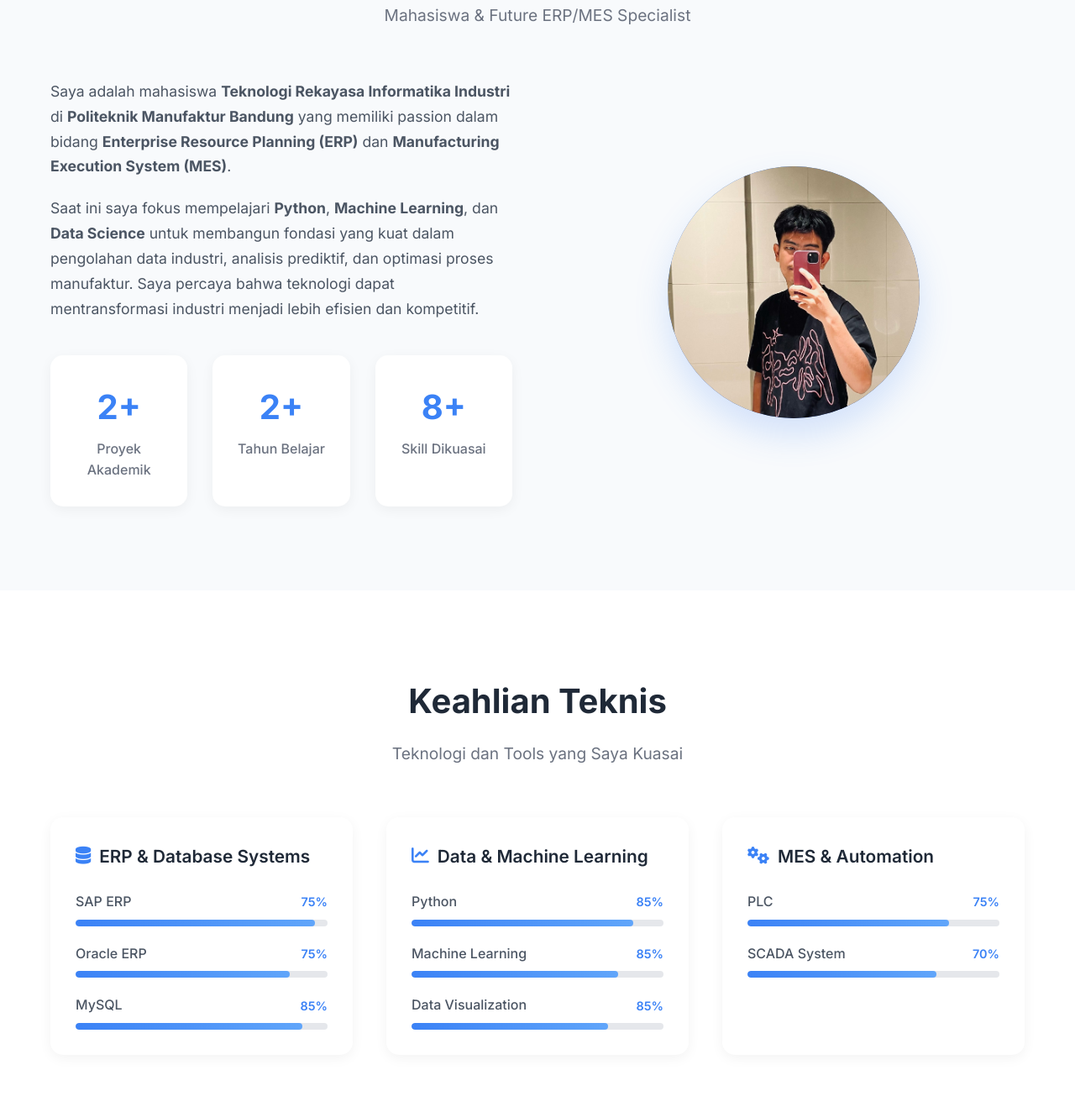
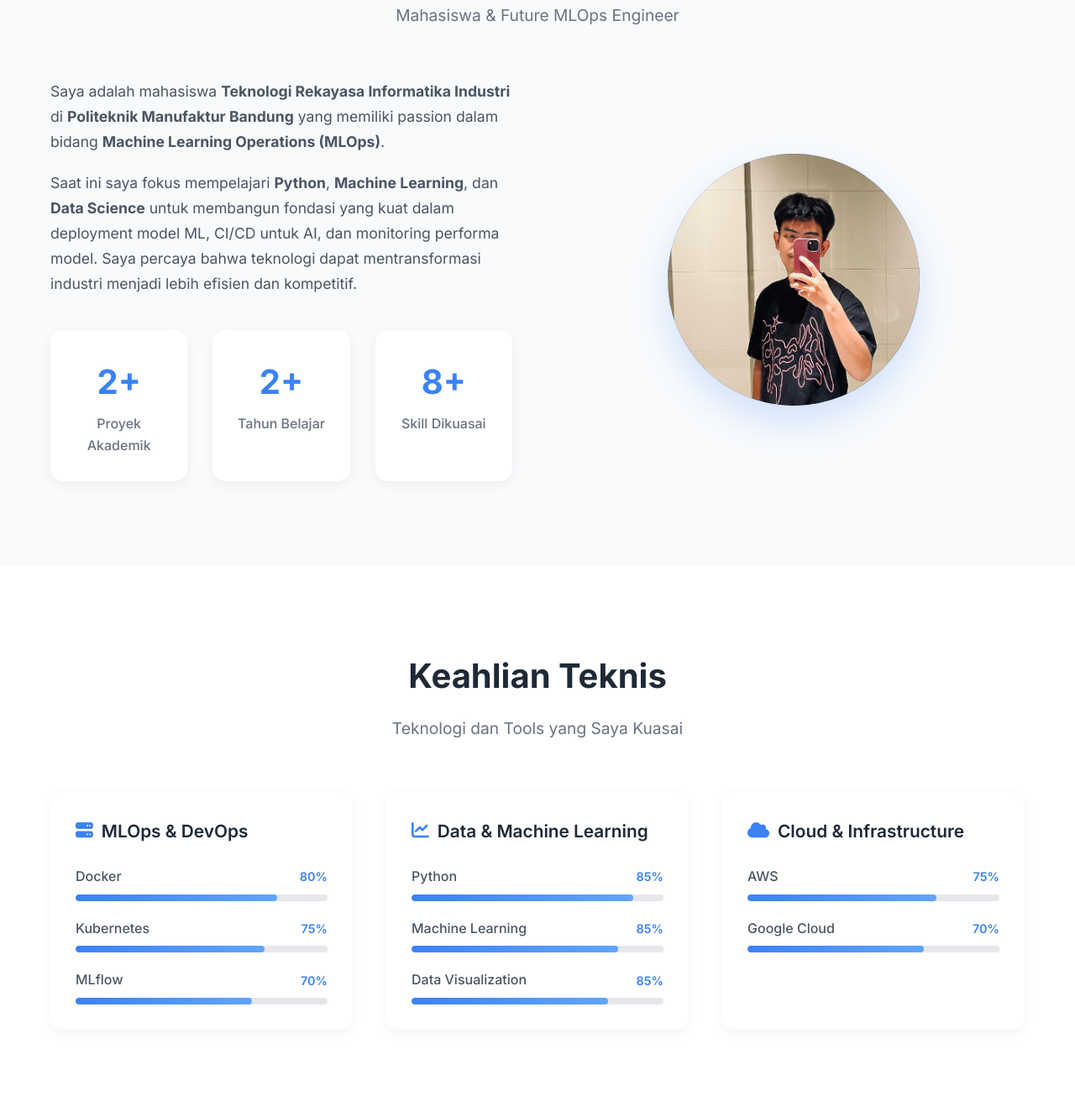
Before and after one commit to LukitaFalensiaMarjan/Portofolio, a plain HTML site: page index.html in a window 1280 px wide. Shown: the part 976-2300 px from the top of the page at 84% size. Drawn offline with Linux system fonts and the light colour scheme.

Commit message:
My Portofolio

```diff
--- a/index.html
+++ b/index.html
@@ -8,12 +8,8 @@
     />
     <title>Portfolio Lukita Falensia Marjan</title>
     <meta
-      name="description"
-      content="Portfolio profesional di bidang informatika dengan pengalaman dalam pengembangan web, mobile, dan sistem informasi"
-    />
-    <meta
       name="keywords"
-      content="Lukita Falensia Marjan, Portfolio, Informatika, ERP, MES, Data Science, Machine Learning, Python"
+      content="Lukita Falensia Marjan, Portfolio, Informatika, MLOps, Data Science, Machine Learning, Python, Docker, Kubernetes"
     />
     <meta name="author" content="Lukita Falensia Marjan" />
     <meta name="robots" content="index, follow" />
@@ -69,9 +65,8 @@
           </h1>
           <p class="hero-description">
             Mahasiswa Teknologi Rekayasa Informatika Industri yang
-            berspesialisasi dalam
-            <strong>Enterprise Resource Planning (ERP)</strong>,
-            <strong>Manufacturing Execution System (MES)</strong>,
+            mempunyai minat besar dalam
+            <strong>Machine Learning Operations (MLOps)</strong>,
             <strong>Data Science</strong>, dan
             <strong>Machine Learning</strong>. Mari wujudkan transformasi
             digital industri bersama!
@@ -116,7 +111,7 @@
       <div class="container">
         <div class="section-header">
           <h2 class="section-title">Tentang Saya</h2>
-          <p class="section-subtitle">Mahasiswa & Future ERP/MES Specialist</p>
+          <p class="section-subtitle">Mahasiswa & Future MLOps Engineer</p>
         </div>
         <div class="about-content">
           <div class="about-text">
@@ -125,16 +120,15 @@
               <strong>Teknologi Rekayasa Informatika Industri</strong> di
               <strong>Politeknik Manufaktur Bandung</strong> yang memiliki
               passion dalam bidang
-              <strong>Enterprise Resource Planning (ERP)</strong> dan
-              <strong>Manufacturing Execution System (MES)</strong>.
+              <strong>Machine Learning Operations (MLOps)</strong>.
             </p>
             <p>
               Saat ini saya fokus mempelajari <strong>Python</strong>,
               <strong>Machine Learning</strong>, dan
               <strong>Data Science</strong> untuk membangun fondasi yang kuat
-              dalam pengolahan data industri, analisis prediktif, dan optimasi
-              proses manufaktur. Saya percaya bahwa teknologi dapat
-              mentransformasi industri menjadi lebih efisien dan kompetitif.
+              dalam deployment model ML, CI/CD untuk AI, dan monitoring performa
+              model. Saya percaya bahwa teknologi dapat mentransformasi industri
+              menjadi lebih efisien dan kompetitif.
             </p>
             <div class="about-stats">
               <div class="stat">
@@ -174,35 +168,35 @@
         <div class="skills-grid">
           <div class="skill-category">
             <h3 class="skill-category-title">
-              <i class="fas fa-database"></i>
-              ERP & Database Systems
+              <i class="fas fa-server"></i>
+              MLOps & DevOps
             </h3>
             <div class="skill-items">
               <div class="skill-item">
                 <div class="skill-info">
-                  <span class="skill-name">SAP ERP</span>
-                  <span class="skill-percentage">75%</span>
+                  <span class="skill-name">Docker</span>
+                  <span class="skill-percentage">80%</span>
                 </div>
                 <div class="skill-bar">
-                  <div class="skill-progress" style="width: 95%"></div>
+                  <div class="skill-progress" style="width: 80%"></div>
                 </div>
               </div>
               <div class="skill-item">
                 <div class="skill-info">
-                  <span class="skill-name">Oracle ERP</span>
+                  <span class="skill-name">Kubernetes</span>
                   <span class="skill-percentage">75%</span>
                 </div>
                 <div class="skill-bar">
-                  <div class="skill-progress" style="width: 85%"></div>
+                  <div class="skill-progress" style="width: 75%"></div>
                 </div>
               </div>
               <div class="skill-item">
                 <div class="skill-info">
-                  <span class="skill-name">MySQL</span>
-                  <span class="skill-percentage">85%</span>
+                  <span class="skill-name">MLflow</span>
+                  <span class="skill-percentage">70%</span>
                 </div>
                 <div class="skill-bar">
-                  <div class="skill-progress" style="width: 90%"></div>
+                  <div class="skill-progress" style="width: 70%"></div>
                 </div>
               </div>
             </div>
@@ -246,26 +240,26 @@
 
           <div class="skill-category">
             <h3 class="skill-category-title">
-              <i class="fas fa-cogs"></i>
-              MES & Automation
+              <i class="fas fa-cloud"></i>
+              Cloud & Infrastructure
             </h3>
             <div class="skill-items">
               <div class="skill-item">
                 <div class="skill-info">
-                  <span class="skill-name">PLC</span>
+                  <span class="skill-name">AWS</span>
                   <span class="skill-percentage">75%</span>
                 </div>
                 <div class="skill-bar">
-                  <div class="skill-progress" style="width: 80%"></div>
+                  <div class="skill-progress" style="width: 75%"></div>
                 </div>
               </div>
               <div class="skill-item">
                 <div class="skill-info">
-                  <span class="skill-name">SCADA System</span>
+                  <span class="skill-name">Google Cloud</span>
                   <span class="skill-percentage">70%</span>
                 </div>
                 <div class="skill-bar">
-                  <div class="skill-progress" style="width: 75%"></div>
+                  <div class="skill-progress" style="width: 70%"></div>
                 </div>
               </div>
             </div>
@@ -608,7 +602,7 @@
               <span>Lukita Falensia Marjan</span>
             </div>
             <p class="footer-description">
-              Mahasiswa Informatika Industri | Future ERP/MES Specialist
+              Mahasiswa Informatika Industri | MLOps Engineer
             </p>
           </div>
           <div class="footer-section">
```
